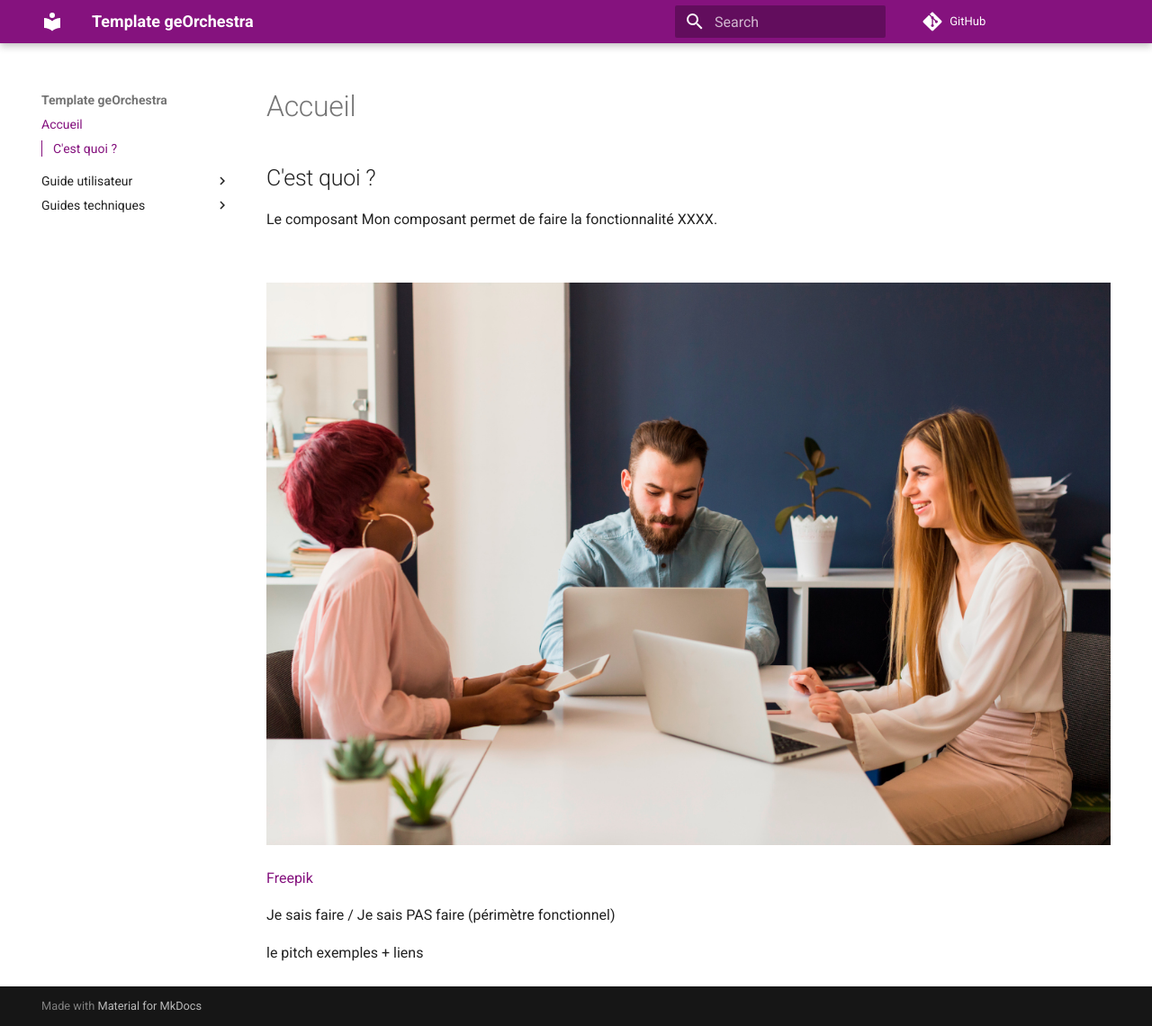
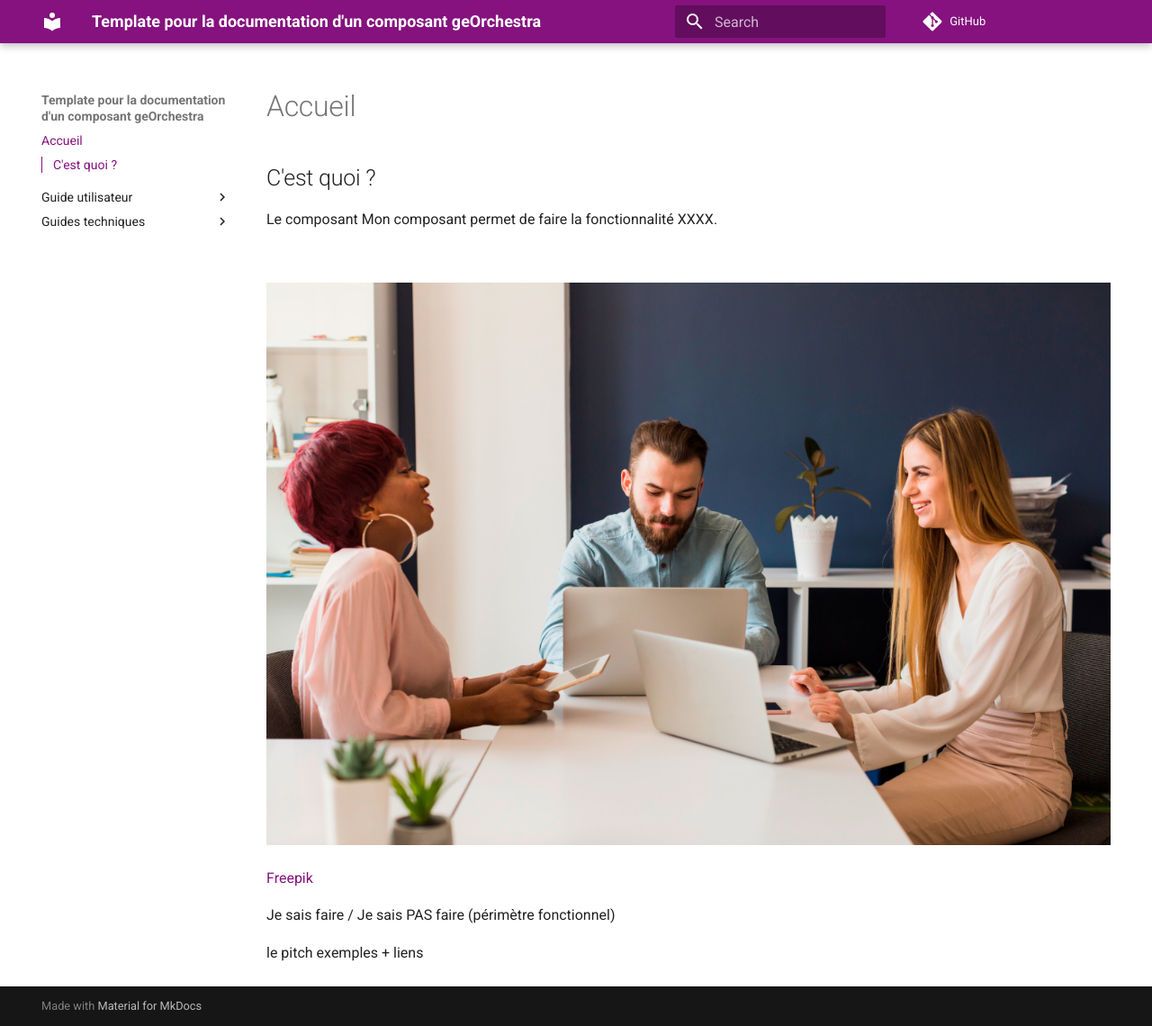
Before and after one commit to georchestra/georchestra_documentation, an MkDocs documentation site: the page built from docs/index.md, in a window 1280 px wide and 1140 px high. Shown: the whole window at 90% size. Built offline with MkDocs 1.6.1 and Material for MkDocs 9.7.7, drawn with Linux system fonts in a browser that asks for light colours; comment, search, counter and statistics services are not loaded.

Commit message:
Update mkdocs.yml

```diff
--- a/mkdocs.yml
+++ b/mkdocs.yml
@@ -1,4 +1,4 @@
-site_name: Template geOrchestra
+site_name: Template pour la documentation d'un composant geOrchestra
 
 repo_url: https://github.com/georchestra/georchestra_documentation
 repo_name: GitHub
```
